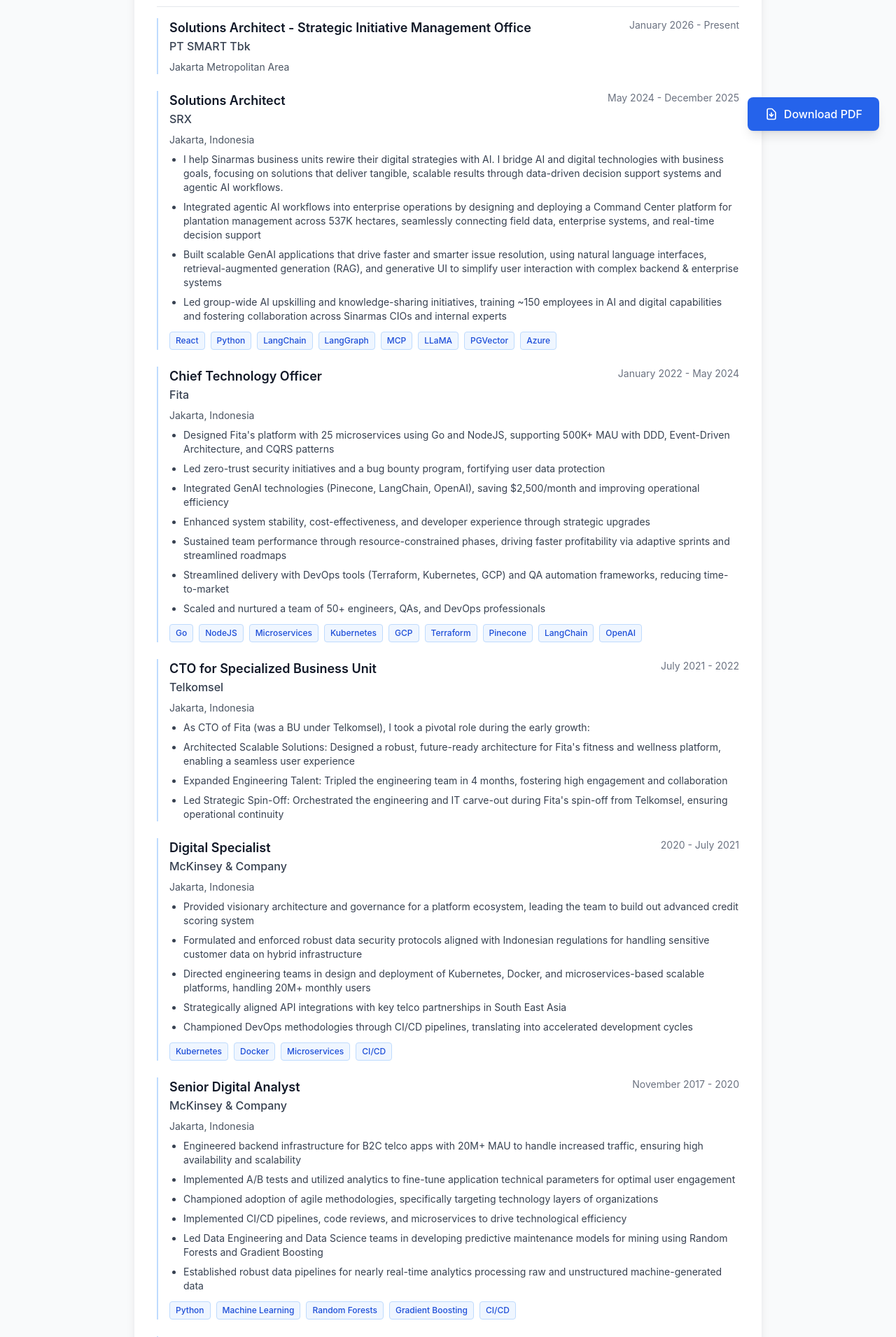
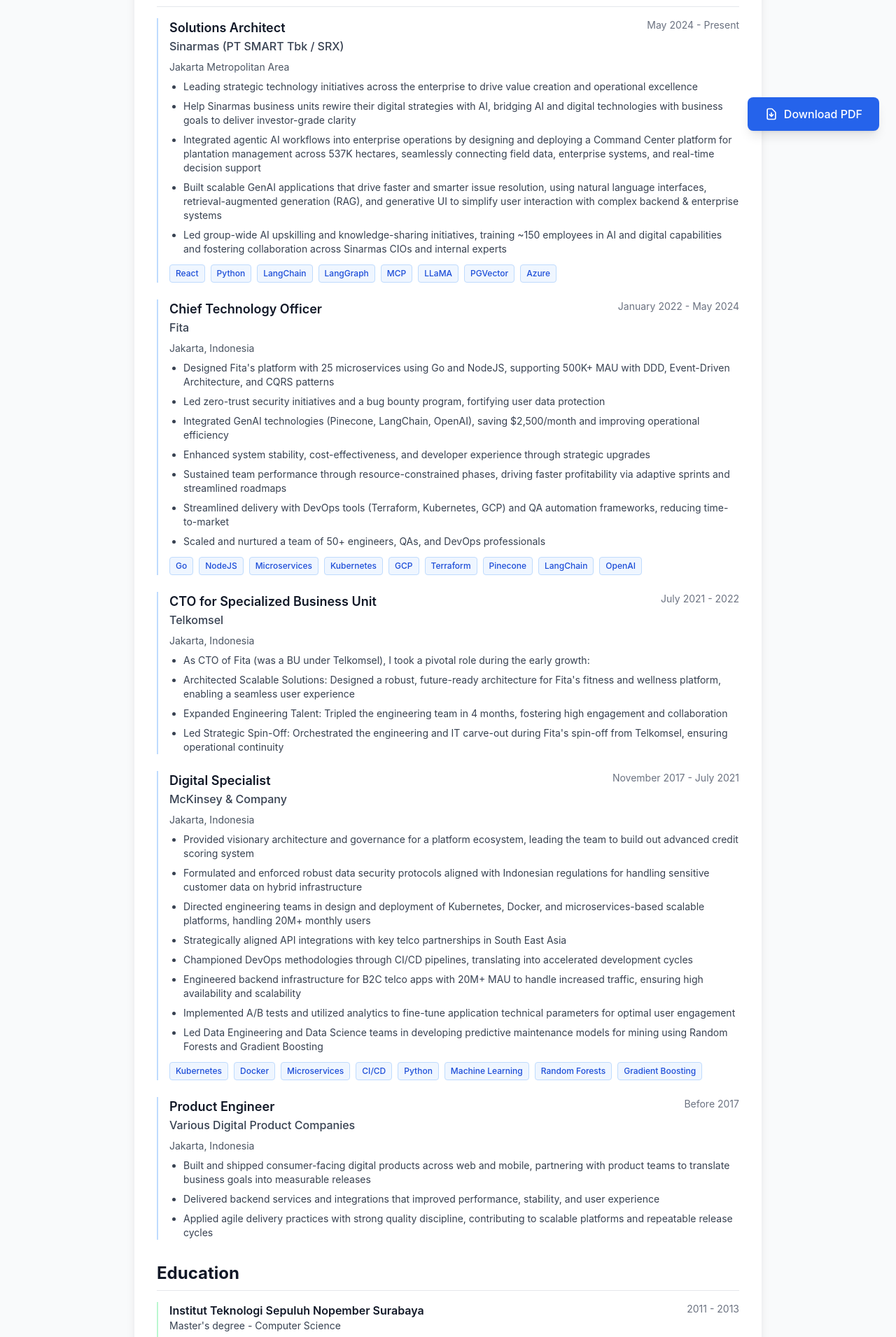
Before and after one commit to gusdewa/resume, a React (Vite) app: page / in a window 1280 px wide. Shown: the part 589-2500 px from the top of the page at 70% size. Built offline with nearby package versions, Linux system fonts and the light colour scheme.

Commit message:
Consolidate experience entries

```diff
--- a/src/content/variants/alvarez-marsal.ts
+++ b/src/content/variants/alvarez-marsal.ts
@@ -16,21 +16,13 @@
 Certified in cloud computing, DevOps, and agile leadership, with credentials from top hyperscalers and global executive programs.`,
   experience: [
     {
-      company: 'PT SMART Tbk',
-      title: 'Solutions Architect - Strategic Initiative Management Office',
+      company: 'Sinarmas (PT SMART Tbk / SRX)',
+      title: 'Solutions Architect',
       location: 'Jakarta Metropolitan Area',
-      period: 'January 2026 - Present',
+      period: 'May 2024 - Present',
       highlights: [
         'Leading strategic technology initiatives across the enterprise to drive value creation and operational excellence',
-      ],
-    },
-    {
-      company: 'SRX',
-      title: 'Solutions Architect',
-      location: 'Jakarta, Indonesia',
-      period: 'May 2024 - December 2025',
-      description: 'I help Sinarmas business units achieve transaction ready IT and accelerate value creation through AI-driven transformation. I bridge AI and digital technologies with business goals, focusing on solutions that deliver tangible, scalable results with investor-grade clarity.',
-      highlights: [
+        'Help Sinarmas business units achieve transaction ready IT and accelerate value creation through AI-driven transformation, bridging AI and digital technologies with business goals for investor-grade clarity',
         'Integrated agentic AI workflows into enterprise operations by designing and deploying a Command Center platform for plantation management across 537K hectares, providing investor-grade visibility into field operations, enterprise systems, and real-time decision support with measurable ROI',
         'Built scalable GenAI applications that drive faster issue resolution and cost optimization, using retrieval-augmented generation (RAG) and natural language interfaces to simplify user interaction with complex backend systems while establishing clear run-rate baselines',
         'Led group-wide AI upskilling and knowledge-sharing initiatives, training ~150 employees in AI and digital capabilities, establishing enterprise risk identification frameworks, and fostering collaboration on emerging technologies and cybersecurity',
@@ -68,29 +60,38 @@
       company: 'McKinsey & Company',
       title: 'Digital Specialist',
       location: 'Jakarta, Indonesia',
-      period: '2020 - July 2021',
+      period: 'November 2017 - July 2021',
       highlights: [
         'Provided visionary architecture and governance for advanced credit scoring platform ecosystem, establishing investor-grade controls and compliance frameworks aligned with Indonesian regulations',
         'Formulated and enforced robust data security protocols with clear audit trails for handling highly sensitive customer data on hybrid cloud infrastructure, establishing enterprise risk identification and mitigation frameworks',
         'Directed engineering teams in design and deployment of transaction-ready, scalable platforms handling 20M+ monthly users using Kubernetes and microservices, with documented run-rate baselines and cost structures',
         'Strategically aligned API integrations with key telco partnerships in South East Asia, enabling value creation through platform synergies',
         'Championed DevOps methodologies through CI/CD pipelines, delivering measurable acceleration in development cycles and establishing clear delivery baselines',
+        'Engineered scalable backend infrastructure for B2C telco apps with 20M+ MAU, establishing clear capacity baselines and cost optimization frameworks',
+        'Implemented A/B tests and utilized analytics to establish run-rate performance baselines and optimize application parameters for measurable user engagement improvements',
+        'Led Data Engineering and Data Science teams in developing predictive maintenance models for mining operations, delivering quantifiable cost savings through optimized maintenance schedules',
       ],
-      technologies: ['Kubernetes', 'Docker', 'Microservices', 'CI/CD'],
+      technologies: [
+        'Kubernetes',
+        'Docker',
+        'Microservices',
+        'CI/CD',
+        'Python',
+        'Machine Learning',
+        'Random Forests',
+        'Gradient Boosting',
+      ],
     },
     {
-      company: 'McKinsey & Company',
-      title: 'Senior Digital Analyst',
+      company: 'Various Digital Product Companies',
+      title: 'Product Engineer',
       location: 'Jakarta, Indonesia',
-      period: 'November 2017 - 2020',
+      period: 'Before 2017',
       highlights: [
-        'Engineered scalable backend infrastructure for B2C telco apps with 20M+ MAU, establishing clear capacity baselines and cost optimization frameworks',
-        'Implemented A/B tests and utilized analytics to establish run-rate performance baselines and optimize application parameters for measurable user engagement improvements',
-        'Championed adoption of agile methodologies with focus on value creation delivery and establishing clear sprint baselines and velocity metrics',
-        'Led Data Engineering and Data Science teams in developing predictive maintenance models for mining operations, delivering quantifiable cost savings through optimized maintenance schedules',
-        'Established robust data pipelines with clear data governance and quality baselines for investor-grade analytics',
+        'Built and shipped consumer-facing digital products across web and mobile, partnering with product teams to translate business goals into measurable releases',
+        'Delivered reliable backend services and integrations that improved performance, stability, and user experience',
+        'Applied agile delivery practices with strong quality discipline, contributing to scalable platforms and repeatable release cycles',
       ],
-      technologies: ['Python', 'Machine Learning', 'Random Forests', 'Gradient Boosting', 'CI/CD'],
     },
   ],
 };
--- a/src/content/variants/default.ts
+++ b/src/content/variants/default.ts
@@ -22,19 +22,13 @@
 Certified in cloud computing, DevOps, and agile leadership, with credentials from top hyperscalers and global executive programs.`,
   experience: [
     {
-      company: 'PT SMART Tbk',
-      title: 'Solutions Architect - Strategic Initiative Management Office',
+      company: 'Sinarmas (PT SMART Tbk / SRX)',
+      title: 'Solutions Architect',
       location: 'Jakarta Metropolitan Area',
-      period: 'January 2026 - Present',
-      highlights: [],
-    },
-    {
-      company: 'SRX',
-      title: 'Solutions Architect',
-      location: 'Jakarta, Indonesia',
-      period: 'May 2024 - December 2025',
-      description: 'I help Sinarmas business units rewire their digital strategies with AI. I bridge AI and digital technologies with business goals, focusing on solutions that deliver tangible, scalable results through data-driven decision support systems and agentic AI workflows.',
+      period: 'May 2024 - Present',
       highlights: [
+        'Leading strategic technology initiatives across the enterprise to drive value creation and operational excellence',
+        'Help Sinarmas business units rewire their digital strategies with AI, bridging AI and digital technologies with business goals to deliver investor-grade clarity',
         'Integrated agentic AI workflows into enterprise operations by designing and deploying a Command Center platform for plantation management across 537K hectares, seamlessly connecting field data, enterprise systems, and real-time decision support',
         'Built scalable GenAI applications that drive faster and smarter issue resolution, using natural language interfaces, retrieval-augmented generation (RAG), and generative UI to simplify user interaction with complex backend & enterprise systems',
         'Led group-wide AI upskilling and knowledge-sharing initiatives, training ~150 employees in AI and digital capabilities and fostering collaboration across Sinarmas CIOs and internal experts',
@@ -73,80 +67,37 @@
       company: 'McKinsey & Company',
       title: 'Digital Specialist',
       location: 'Jakarta, Indonesia',
-      period: '2020 - July 2021',
+      period: 'November 2017 - July 2021',
       highlights: [
         'Provided visionary architecture and governance for a platform ecosystem, leading the team to build out advanced credit scoring system',
         'Formulated and enforced robust data security protocols aligned with Indonesian regulations for handling sensitive customer data on hybrid infrastructure',
         'Directed engineering teams in design and deployment of Kubernetes, Docker, and microservices-based scalable platforms, handling 20M+ monthly users',
         'Strategically aligned API integrations with key telco partnerships in South East Asia',
         'Championed DevOps methodologies through CI/CD pipelines, translating into accelerated development cycles',
-      ],
-      technologies: ['Kubernetes', 'Docker', 'Microservices', 'CI/CD'],
-    },
-    {
-      company: 'McKinsey & Company',
-      title: 'Senior Digital Analyst',
-      location: 'Jakarta, Indonesia',
-      period: 'November 2017 - 2020',
-      highlights: [
         'Engineered backend infrastructure for B2C telco apps with 20M+ MAU to handle increased traffic, ensuring high availability and scalability',
         'Implemented A/B tests and utilized analytics to fine-tune application technical parameters for optimal user engagement',
-        'Championed adoption of agile methodologies, specifically targeting technology layers of organizations',
-        'Implemented CI/CD pipelines, code reviews, and microservices to drive technological efficiency',
         'Led Data Engineering and Data Science teams in developing predictive maintenance models for mining using Random Forests and Gradient Boosting',
-        'Established robust data pipelines for nearly real-time analytics processing raw and unstructured machine-generated data',
       ],
-      technologies: ['Python', 'Machine Learning', 'Random Forests', 'Gradient Boosting', 'CI/CD'],
-    },
-    {
-      company: 'ABB',
-      title: 'Senior Software Engineer',
-      location: 'Denpasar Area, Bali, Indonesia',
-      period: 'August 2016 - November 2017',
-      highlights: [
-        'Led modernization of legacy desktop application using 12 Factor Apps, Domain-Driven Design (DDD), Microservices Architecture (MSA), and Single-Page Application (SPA) frameworks',
-        'Seamlessly migrated app to the cloud, unlocking scalability, resilience, and enhanced user experience',
-        'Championed agile methodologies and fostered culture of continuous improvement',
-        'Exhibited full-stack proficiency by spearheading coding efforts, implementing unit testing frameworks, and establishing automated testing',
-        'Pioneered implementation of robust CI/CD pipeline setups, reducing time-to-market',
-        'Spearheaded delivery of rapid prototyping initiatives and proof of concepts',
-      ],
-      technologies: ['Microservices', 'DDD', 'Cloud', 'CI/CD', 'SPA'],
-    },
-    {
-      company: 'The eCEOs Sdn. Bhd',
-      title: 'Technical Leader',
-      location: 'Greater Jakarta Area, Indonesia',
-      period: 'December 2014 - August 2016',
-      highlights: [
-        'Provided expert advisory services on enterprise architecture, technology selection, and project management methodologies',
-        'Led high-tech industry and government agency software delivery projects',
-        'Pioneered adoption of agile practices within enterprise projects',
-        'Demonstrated strong leadership in team building, talent acquisition, and outsourcing strategies',
-        'Orchestrated entire product life cycle (PLC) management from conception to release',
+      technologies: [
+        'Kubernetes',
+        'Docker',
+        'Microservices',
+        'CI/CD',
+        'Python',
+        'Machine Learning',
+        'Random Forests',
+        'Gradient Boosting',
       ],
     },
     {
-      company: 'Nalysa',
-      title: '.NET Project Manager / Application Development Engineer',
-      location: 'Greater Jakarta Area, Indonesia',
-      period: 'January 2014 - November 2014',
+      company: 'Various Digital Product Companies',
+      title: 'Product Engineer',
+      location: 'Jakarta, Indonesia',
+      period: 'Before 2017',
       highlights: [
-        'Successfully established and led the company\'s software development department from inception',
-        'Championed agile project management methodologies including Scrum, TDD, and CI/CD',
-        'Meticulously oversaw project execution, ensuring adherence to timelines, scope, quality standards, and budgets',
-      ],
-      technologies: ['.NET', 'Scrum', 'TDD', 'CI/CD'],
-    },
-    {
-      company: 'Young Leaders for Indonesia Foundation',
-      title: 'Young Leaders for Indonesia - National Wave 4',
-      location: 'Greater Jakarta Area, Indonesia',
-      period: 'April 2012 - December 2012',
-      highlights: [
-        'Successfully awarded prestigious scholarship among 1000+ applicants for accelerated leadership development program, sponsored by McKinsey & Company',
-        'Engaged in immersive learning experience to gain comprehensive knowledge of McKinsey\'s fundamental management consulting frameworks',
-        'Spearheaded high-impact leadership project under guidance of distinguished leaders from Indonesia',
+        'Built and shipped consumer-facing digital products across web and mobile, partnering with product teams to translate business goals into measurable releases',
+        'Delivered backend services and integrations that improved performance, stability, and user experience',
+        'Applied agile delivery practices with strong quality discipline, contributing to scalable platforms and repeatable release cycles',
       ],
     },
   ],
```
